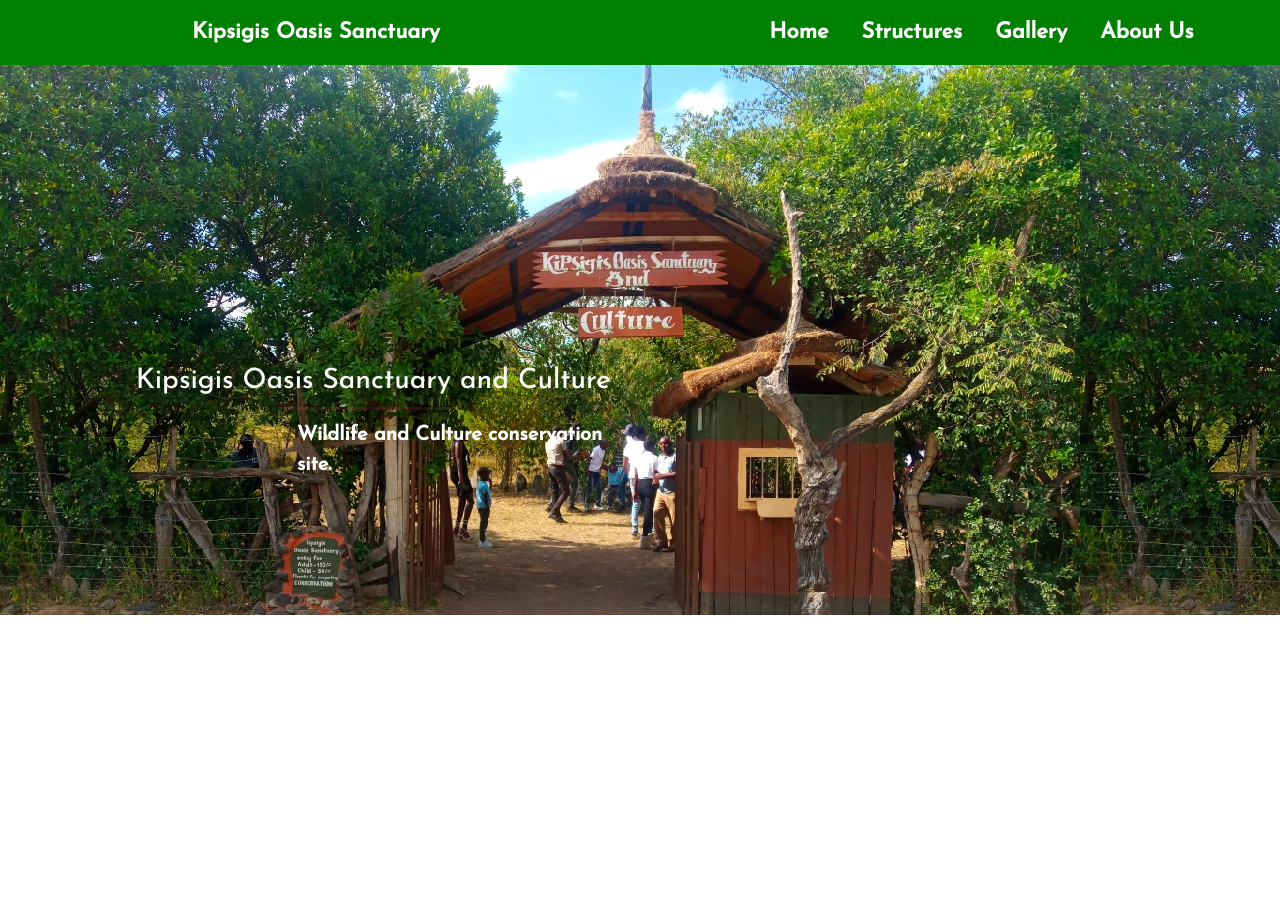
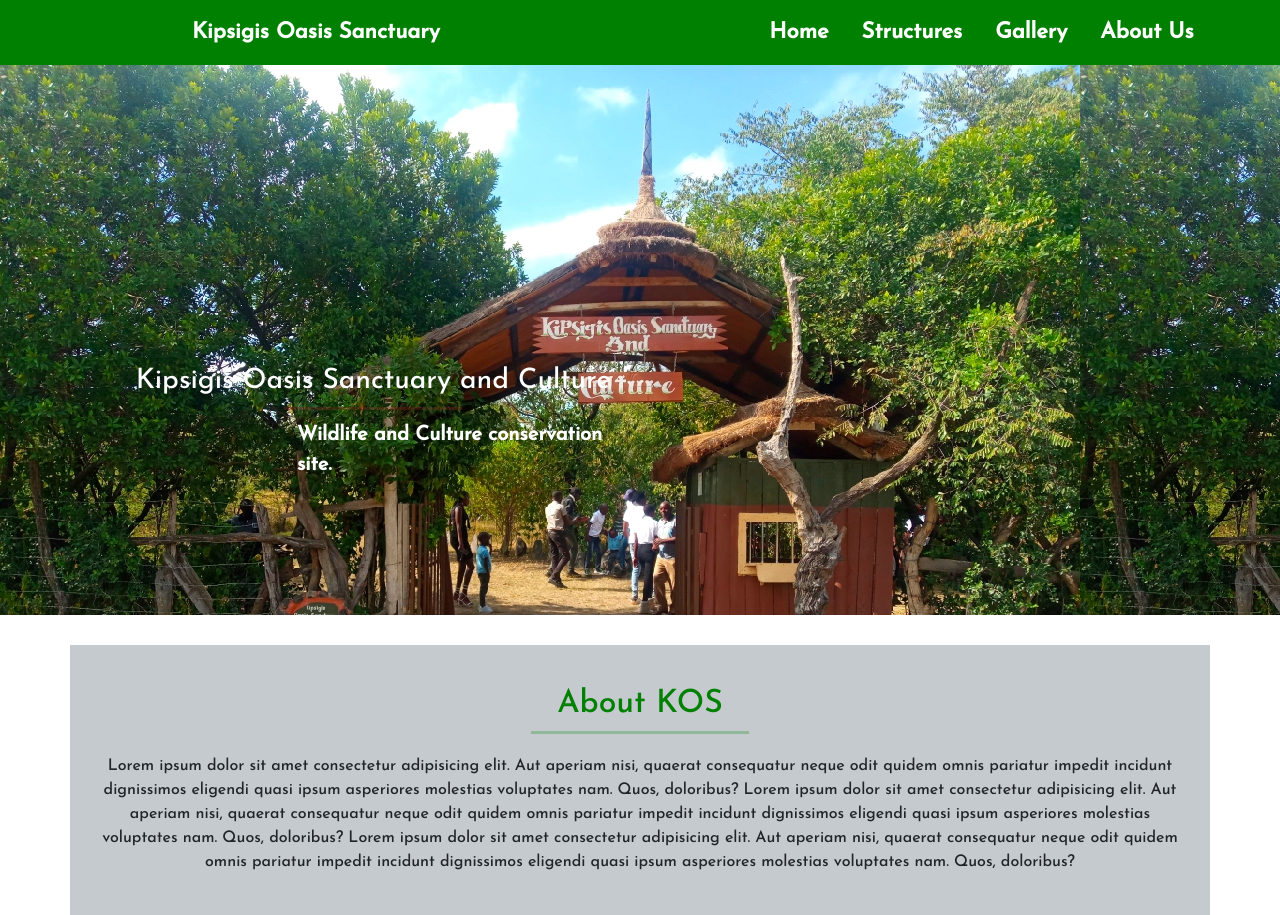
Before and after one commit to Vitalis-Kirui/Kipsigis-Sanctuary-Oasis, an Angular app: page / in a window 1280 px wide. Before the commit the page ends 800 px from the top, so only its background shows below. Built offline with nearby package versions, Linux system fonts and the light colour scheme.

Commit message:
creating about KOS section

```diff
--- a/src/app/Components/home/home.component.css
+++ b/src/app/Components/home/home.component.css
@@ -23,3 +23,30 @@
     color: white;
     font-weight: 900;
 }
+
+/* About KOS section styles */
+.aboutKOS{
+    padding: 25px;
+    padding-top:40px;
+    background-color:rgb(197, 202, 206);
+    text-align: center;
+    /* width: 85%;
+    margin: auto; */
+    margin-top: 30px;
+}
+
+h2{
+    color: green;
+}
+
+.headHR{
+    width: 20%;
+    margin: auto;
+    color: green;
+    background: green;
+    height: 3px;
+}
+
+.aboutKOS p{
+    padding-top: 20px;
+}
--- a/src/app/Components/home/home.component.html
+++ b/src/app/Components/home/home.component.html
@@ -24,4 +24,30 @@
 
     </div>
 
+    <!-- About KOS Section -->
+
+    <div class="aboutKOS container">
+
+        <h2 class="text-center">About KOS</h2>
+        <hr class="headHR">
+
+        <div class="wordings">
+            <p>Lorem ipsum dolor sit amet consectetur adipisicing elit. Aut aperiam nisi,
+                quaerat consequatur neque odit quidem omnis pariatur impedit incidunt
+                dignissimos eligendi quasi ipsum asperiores molestias voluptates nam. Quos,
+                doloribus?
+
+                Lorem ipsum dolor sit amet consectetur adipisicing elit. Aut aperiam nisi,
+                quaerat consequatur neque odit quidem omnis pariatur impedit incidunt
+                dignissimos eligendi quasi ipsum asperiores molestias voluptates nam. Quos,
+                doloribus?
+
+                Lorem ipsum dolor sit amet consectetur adipisicing elit. Aut aperiam nisi,
+                quaerat consequatur neque odit quidem omnis pariatur impedit incidunt
+                dignissimos eligendi quasi ipsum asperiores molestias voluptates nam. Quos,
+                doloribus?</p>
+        </div>
+
+    </div>
+
 </div>
```
